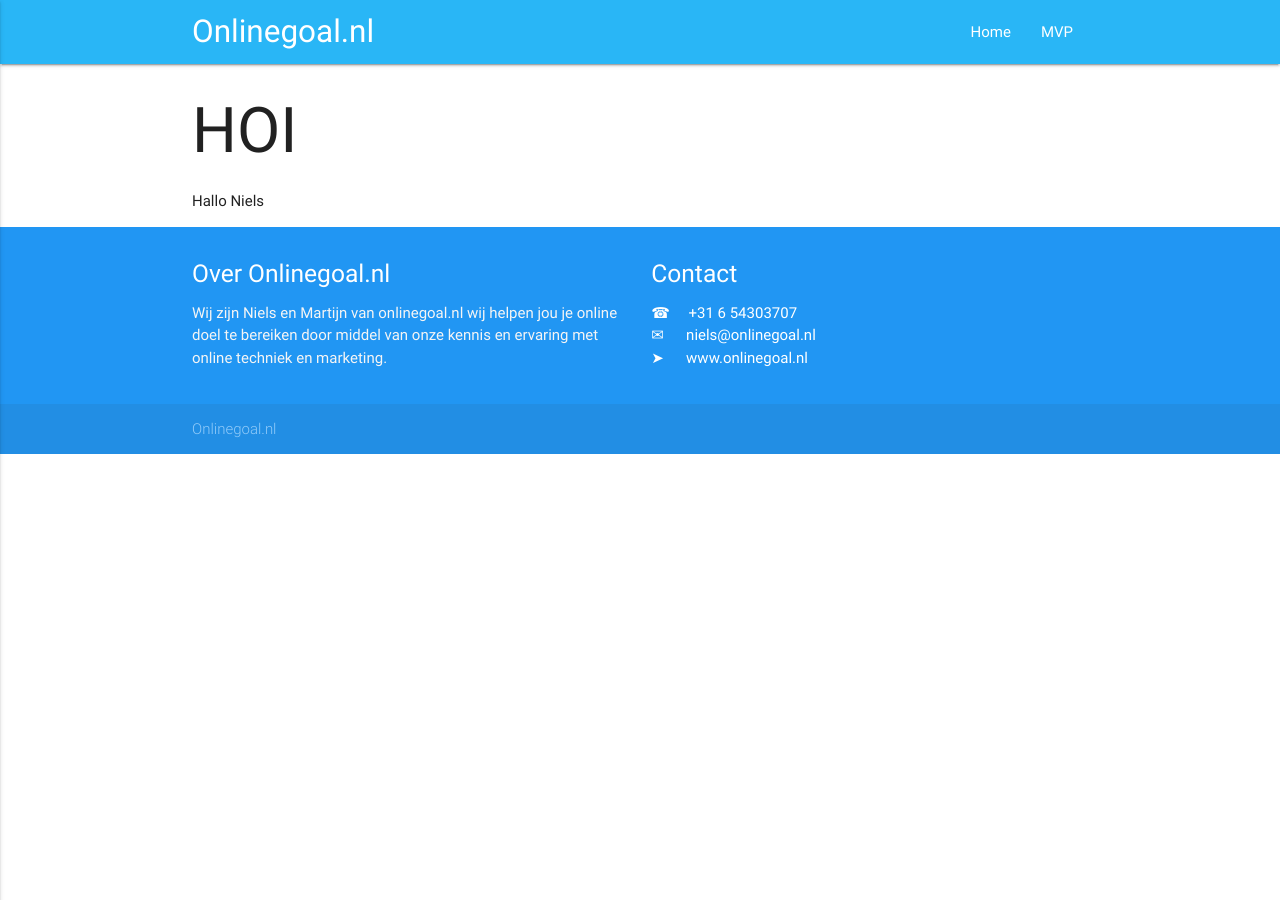
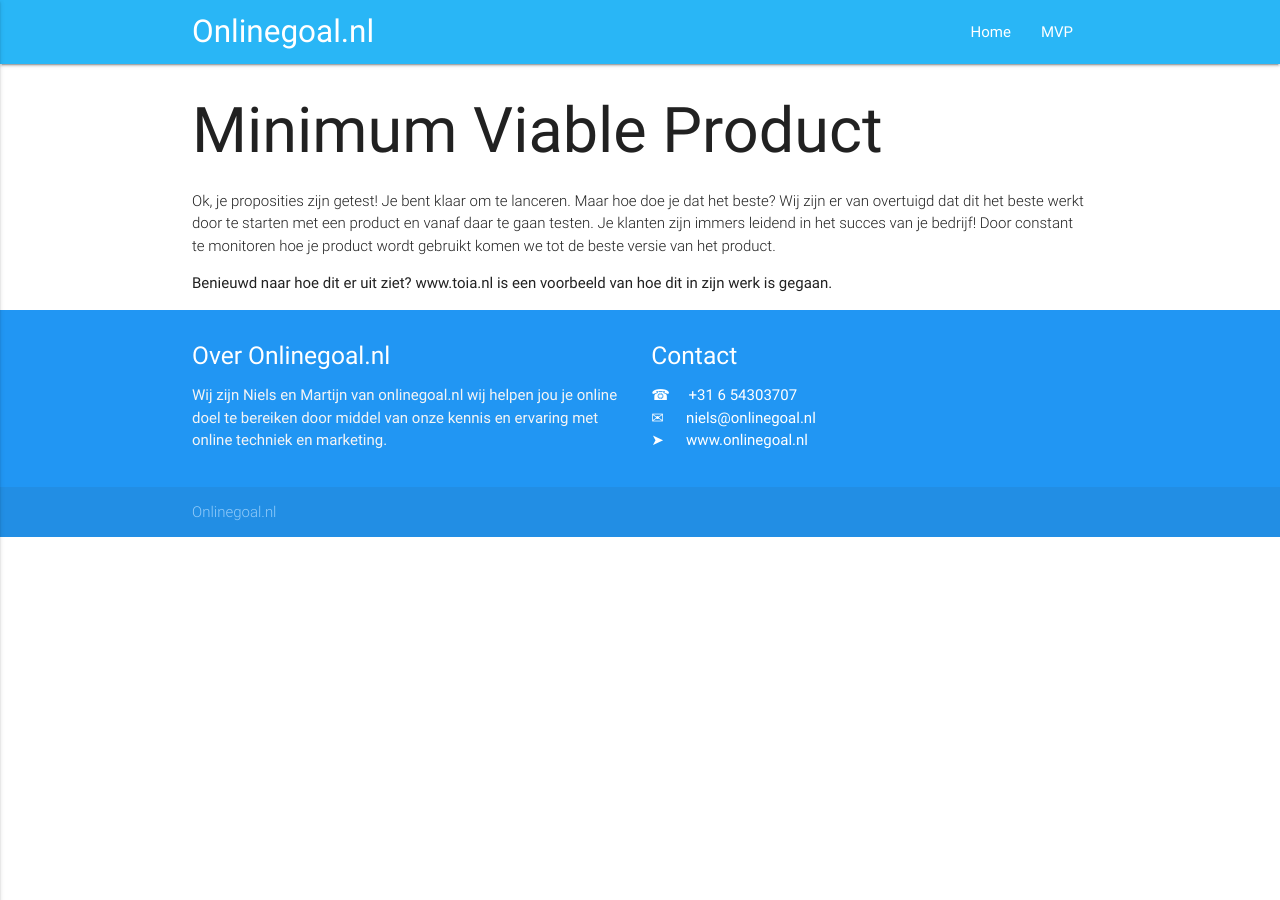
Before and after one commit to martijnvdbrug/onlinegoal.nl, a Jekyll site: the page built from _pages/mvp.md, in a window 1280 px wide. Built offline with Jekyll 4.4.1, drawn with Linux system fonts in a browser that asks for light colours.

Commit message:
Starting text MVP page

```diff
--- a/_pages/mvp.md
+++ b/_pages/mvp.md
@@ -5,6 +5,9 @@
 ---
 
 
-<h1> HOI </h1>
+<h1> Minimum Viable Product </h1>
 
-<p>Hallo Niels </p>
+  <p class="light">Ok, je proposities zijn getest! Je bent klaar om te lanceren. Maar hoe doe je dat het beste? Wij zijn er van overtuigd dat dit het beste werkt door te starten met een product en vanaf daar te gaan testen. Je klanten zijn immers leidend in het succes van je bedrijf! Door constant te monitoren hoe je product wordt gebruikt komen we tot de beste versie van het product.
+
+
+<p>Benieuwd naar hoe dit er uit ziet? www.toia.nl is een voorbeeld van hoe dit in zijn werk is gegaan. </p>
```
